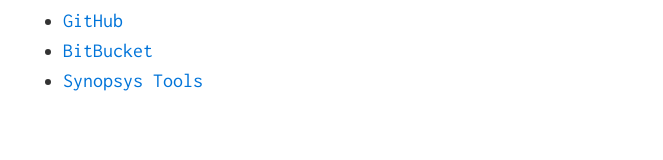
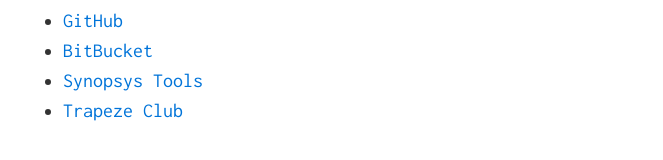
Before and after one commit to sgnewson/sgnewson.github.io, a Jekyll site: the page built from index.md, in a window 1280 px wide. Shown: the part 414-574 px from the top of the page, without its empty margins (307-970 px from the left). Built offline with Jekyll 4.4.1, drawn with Linux system fonts in a browser that asks for light colours; our own code applies the rules of GitHub Pages for plain Markdown files.

Commit message:
add trapeze club link

```diff
--- a/index.md
+++ b/index.md
@@ -13,3 +13,4 @@
 * [GitHub](https://github.com/sgnewson)
 * [BitBucket](https://bitbucket.org/sgnewson/)
 * [Synopsys Tools](https://www.synopsys.com/software-integrity/all-products-services.html)
+* [Trapeze Club](https://www.rockymountaintrapeze.ca/)
```
